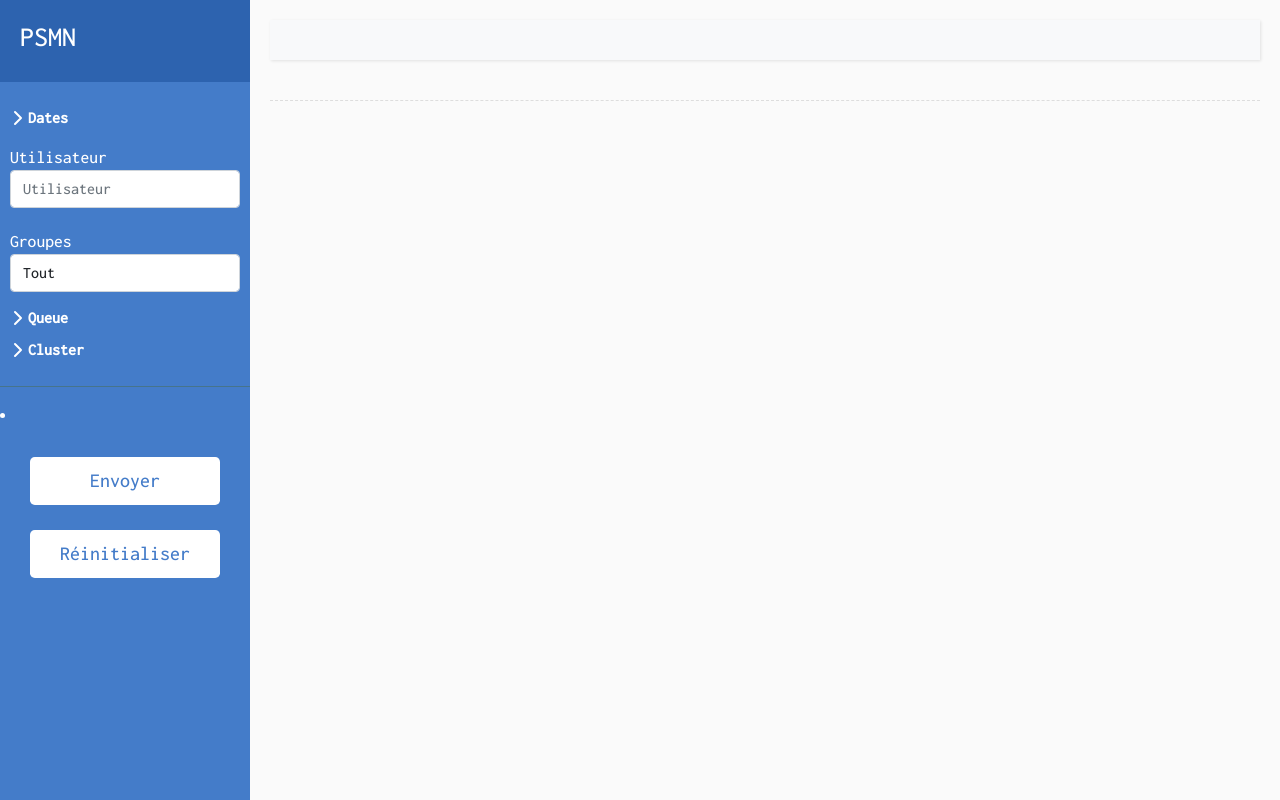
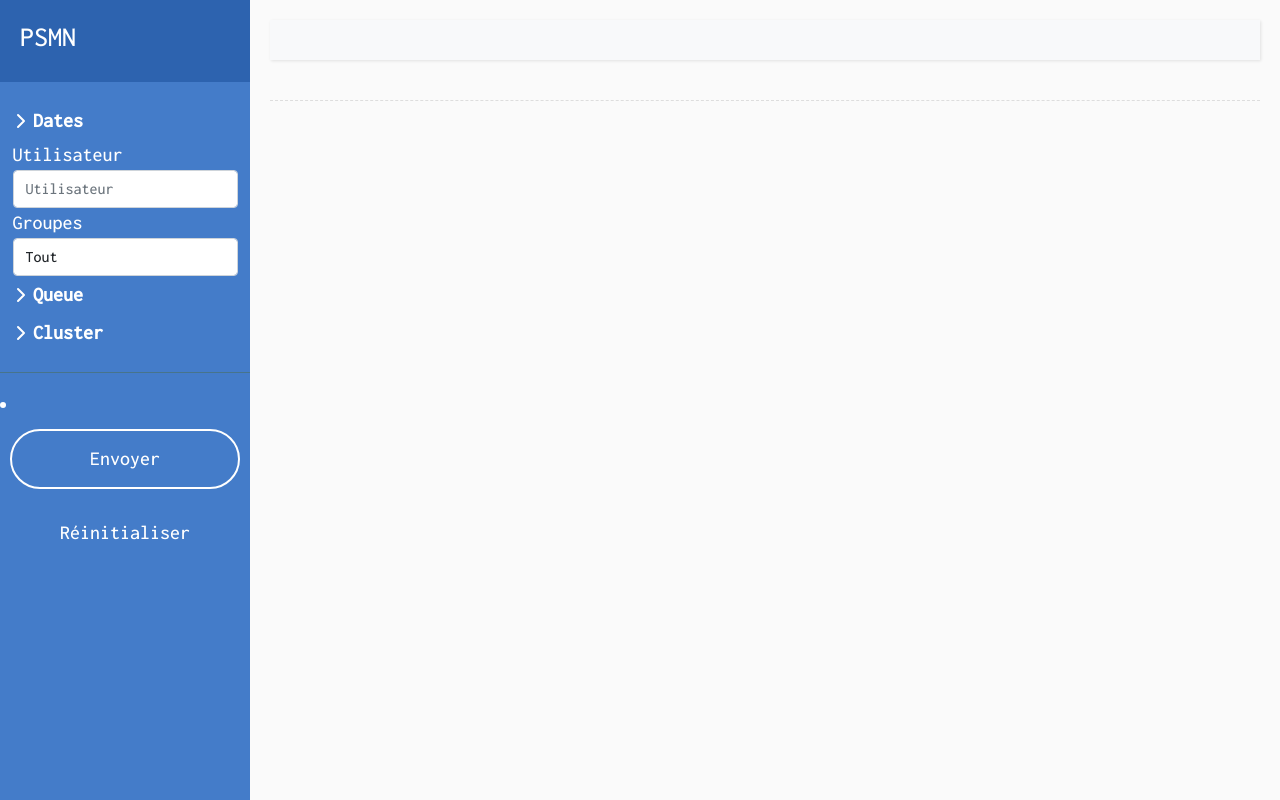
Before and after one commit to ltaulell/PyChartAccounting, a Flask app: page / in a window 1280 px wide. Run offline with Flask 2, Linux system fonts and the light colour scheme; the visitor is signed in with stand-in values (Sample User, id 1); data that the repository does not hold is empty; parts of the project's set-up code (start-up, migrations or seed data) failed here and were passed over; some libraries are stand-ins or nearby versions.

Commit message:
Loading effect on sending button

```diff
--- a/frontend/app/static/css/style.default.css
+++ b/frontend/app/static/css/style.default.css
@@ -2,6 +2,7 @@
 body {
   font-family: "Inconsolata", monospace;
   background: #fafafa;
+  font-size: 20px;
 }
 
 p {
@@ -10,14 +11,6 @@ p {
   font-weight: 300;
   line-height: 1.7em;
   color: #999;
-}
-
-a,
-a:hover,
-a:focus {
-  color: inherit;
-  text-decoration: none;
-  transition: all 0.3s;
 }
 
 .navbar {
@@ -57,15 +50,12 @@ span {
 }
 
 #sidebar {
+  display: block;
   min-width: 250px;
   max-width: 250px;
   background: #447cc9;
   color: #fff;
   transition: all 0.3s;
-}
-
-#sidebar ul li a {
-  text-align: left;
 }
 
 #sidebar .sidebar-header {
@@ -83,64 +73,66 @@ span {
   border-bottom: 1px solid #47748b;
 }
 
-#sidebar ul li a {
+#sidebar ul li .buttonForm {
   padding: 10px;
   font-size: 1.1em;
   display: block;
+  text-align: center;
 }
 
 #sidebar ul li .inputSpan {
-  padding: 10px;
-  font-size: 1.1em;
   display: block;
+  width: 90%;
+  margin: 0 auto;
+  font-size: 20px;
 }
 
-#sidebar ul li a:hover {
-  color: #447cc9;
-  background: #fff;
-}
-
-#sidebar ul li a .submit {
-  width: 100%;
-  color: #447cc9;
-  background: rgb(255, 255, 255);
-}
-
-#sidebar ul li .submit:hover {
+#sidebar ul li .submitBtn:hover {
   color: rgb(255, 255, 255);
   background: #447cc9;
 }
 
-#sidebar ul li a i {
-  margin-right: 10px;
+#sidebar ul li .sendInfo {
+  width: 100%;
+  height: 60px;
+  border: 2px solid #fff;
+  color: #fff;
+  background: #447cc9;
+  box-sizing: border-box;
+  border-radius: 50px;
+  outline: none;
+  transition: all ease 0.5s;
 }
 
-ul ul a {
-  font-size: 0.9em !important;
-  padding-left: 30px !important;
-  background: #447cc9;
+#sidebar .sendInfo:hover {
+  color: #447cc9;
+  background: white;
 }
 
-ul ul .inputSpan {
-  font-size: 0.9em !important;
-  padding-left: 30px !important;
-  background: #447cc9;
+#sidebar ul li .animationLoading {
+  font-size: 0;
+  width: 60px;
+  height: 60px;
+  border-radius: 50%;
+  border-left-color: transparent;
+  animation: rotate 1.4s ease 0.5s infinite;
 }
 
-ul.Sep {
-  padding: 20px;
+@keyframes rotate {
+  0% {
+    transform: rotate(360deg);
+  }
 }
 
-ul.Sep a {
-  text-align: center;
-  font-size: 0.9em !important;
-  display: block;
-  border-radius: 5px;
-  margin-bottom: 5px;
+#sidebar ul li .resetButton {
+  width: 100%;
+  color: #fff;
+  outline: none;
 }
 
 .drop-header .btn {
   color: white;
+  font-size: 20px;
 }
 
 .btn-toggle {
@@ -169,7 +161,6 @@ ul.Sep a {
   color: rgb(252, 172, 172);
 }
 
-
 /* ---------------------------------------------------
     CONTENT STYLE
 ----------------------------------------------------- */
@@ -189,7 +180,6 @@ ul.Sep a {
   position: relative;
   padding-left: 20px;
   margin-bottom: 10px;
-  font-size: 20px;
   cursor: pointer;
   -webkit-user-select: none;
   -moz-user-select: none;
--- a/frontend/app/templates/base.html
+++ b/frontend/app/templates/base.html
@@ -36,7 +36,7 @@
                         <div class="form-group">
 
                             <div class="drop-header">
-                                <button class="btn btn-toggle align-items-center rounded collapsed"
+                                <button class="btn btn-toggle align-items-center collapsed"
                                     data-bs-toggle="collapse" data-bs-target="#datePick" aria-expanded="false">
                                     Dates
                                 </button>
@@ -119,7 +119,7 @@
                     <li>
                         <div class="form-group">
                             <div class="drop-header">
-                                <button class="btn btn-toggle align-items-center rounded collapsed"
+                                <button class="btn btn-toggle align-items-center collapsed"
                                     data-bs-toggle="collapse" data-bs-target="#clusterPick" aria-expanded="false">
                                     Cluster
                                 </button>
@@ -140,12 +140,12 @@
                 <li>
 
                 </li>
-                <ul class="list-unstyled Sep">
+                <ul class="list-unstyled">
                     <li>
-                        <a class="submit">{{ form.submit(class="btn btn-lg submit") }}</a>
+                        <div class="buttonForm">{{ form.submit(class="btn btn-lg sendInfo") }}</div>
                     </li>
                     <li>
-                        <a class="submit">{{ form.reset(class="btn btn-lg submit") }}</a>
+                        <div class="buttonForm">{{ form.reset(class="btn btn-lg resetButton") }}</div>
                     </li>
                 </ul>
             </form>
@@ -184,6 +184,16 @@
 
     <!-- Draw Charts-->
     {% block jsChart %}{% endblock %}
+    <script type="text/javascript">
+
+        $(document).ready(function(){
+            $(".sendInfo").click(function(){
+                $(this).addClass("animationLoading");
+
+            });
+        });
+
+        </script>
 </body>
 
 </html>
```
